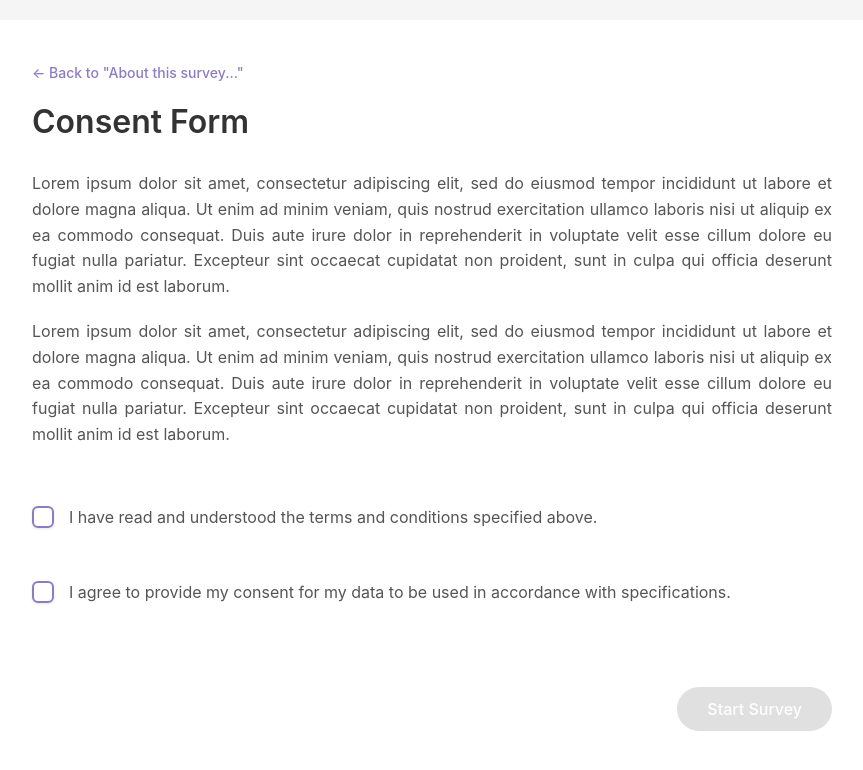
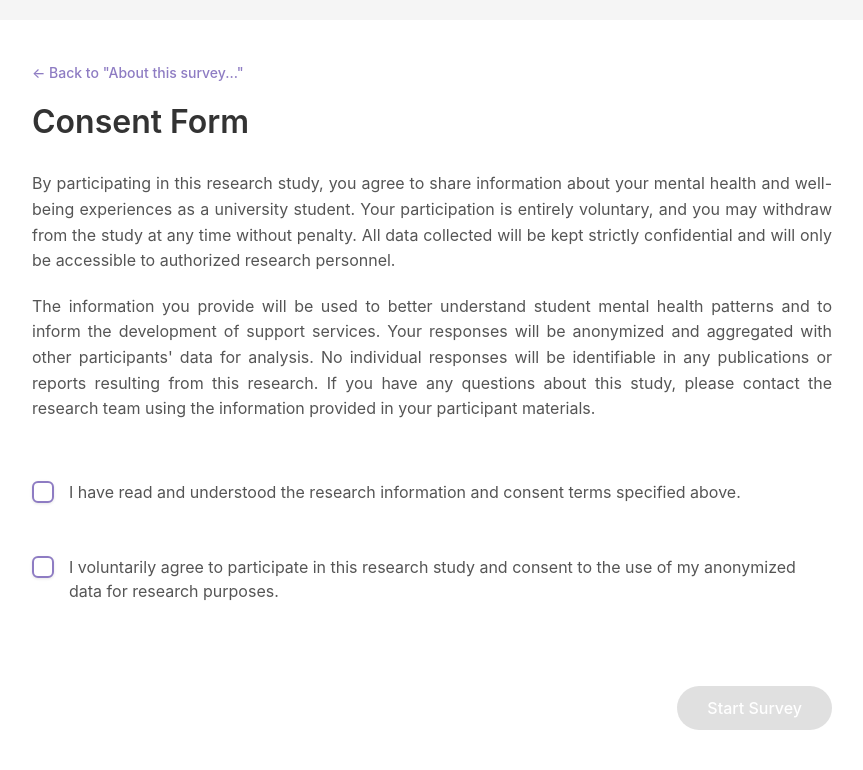
Before and after one commit to SauravK12/705_backend, a React (Vite) app in the folder client/: page /consent in a window 1280 px wide. Shown: the top 770 px of the page, without its empty margins (208-1071 px from the left). Built offline with nearby package versions, Linux system fonts and the light colour scheme.

Commit message:
fixing completion and consent page

```diff
--- a/client/src/pages/CompletionPage.jsx
+++ b/client/src/pages/CompletionPage.jsx
@@ -5,12 +5,14 @@ function CompletionPage() {
   return (
     <div className="completion-page">
       <div className="completion-container">
-        <h1 className="completion-title">Thank you for answering the survey.</h1>
+        <h1 className="completion-title">Thank you for participating in our research.</h1>
 
         <p className="completion-message">
-          Thank you for partaking in this study. We highly appreciate the time and effort you allotted to help us meet
-          our objectives. Rest assured, the collected data will be strictly utilized according to the specifications in
-          the consent form.
+          Your responses have been successfully recorded and will contribute to important research on student mental
+          health and well-being. We deeply appreciate the time you've taken to share your experiences with us.
+          Your participation helps us better understand the challenges students face and will inform the development
+          of improved support services. All data will be kept confidential and used solely for research purposes
+          as outlined in the consent form.
         </p>
 
         <Link to="/" className="home-link">
--- a/client/src/pages/ConsentPage.jsx
+++ b/client/src/pages/ConsentPage.jsx
@@ -27,7 +27,7 @@ function ConsentPage() {
   return (
     <div className="consent-page">
       <div className="consent-container">
-        <Link to="/" className="back-link">
+        <Link to="/summary" className="back-link">
           ← Back to "About this survey..."
         </Link>
 
@@ -36,19 +36,18 @@ function ConsentPage() {
         <div className="consent-content">
           <div className="terms-section">
             <p className="terms-text">
-              Lorem ipsum dolor sit amet, consectetur adipiscing elit, sed do eiusmod tempor incididunt ut
-              labore et dolore magna aliqua. Ut enim ad minim veniam, quis nostrud exercitation ullamco
-              laboris nisi ut aliquip ex ea commodo consequat. Duis aute irure dolor in reprehenderit in
-              voluptate velit esse cillum dolore eu fugiat nulla pariatur. Excepteur sint occaecat cupidatat non
-              proident, sunt in culpa qui officia deserunt mollit anim id est laborum.
+              By participating in this research study, you agree to share information about your mental health
+              and well-being experiences as a university student. Your participation is entirely voluntary, and
+              you may withdraw from the study at any time without penalty. All data collected will be kept
+              strictly confidential and will only be accessible to authorized research personnel.
             </p>
 
             <p className="terms-text">
-              Lorem ipsum dolor sit amet, consectetur adipiscing elit, sed do eiusmod tempor incididunt ut
-              labore et dolore magna aliqua. Ut enim ad minim veniam, quis nostrud exercitation ullamco
-              laboris nisi ut aliquip ex ea commodo consequat. Duis aute irure dolor in reprehenderit in
-              voluptate velit esse cillum dolore eu fugiat nulla pariatur. Excepteur sint occaecat cupidatat non
-              proident, sunt in culpa qui officia deserunt mollit anim id est laborum.
+              The information you provide will be used to better understand student mental health patterns and
+              to inform the development of support services. Your responses will be anonymized and aggregated
+              with other participants' data for analysis. No individual responses will be identifiable in any
+              publications or reports resulting from this research. If you have any questions about this study,
+              please contact the research team using the information provided in your participant materials.
             </p>
           </div>
 
@@ -64,7 +63,7 @@ function ConsentPage() {
               />
               <div className="custom-checkbox"></div>
               <span className="checkbox-text">
-                I have read and understood the terms and conditions specified above.
+                I have read and understood the research information and consent terms specified above.
               </span>
             </label>
 
@@ -77,7 +76,7 @@ function ConsentPage() {
               />
               <div className="custom-checkbox"></div>
               <span className="checkbox-text">
-                I agree to provide my consent for my data to be used in accordance with specifications.
+                I voluntarily agree to participate in this research study and consent to the use of my anonymized data for research purposes.
               </span>
             </label>
           </div>
```
